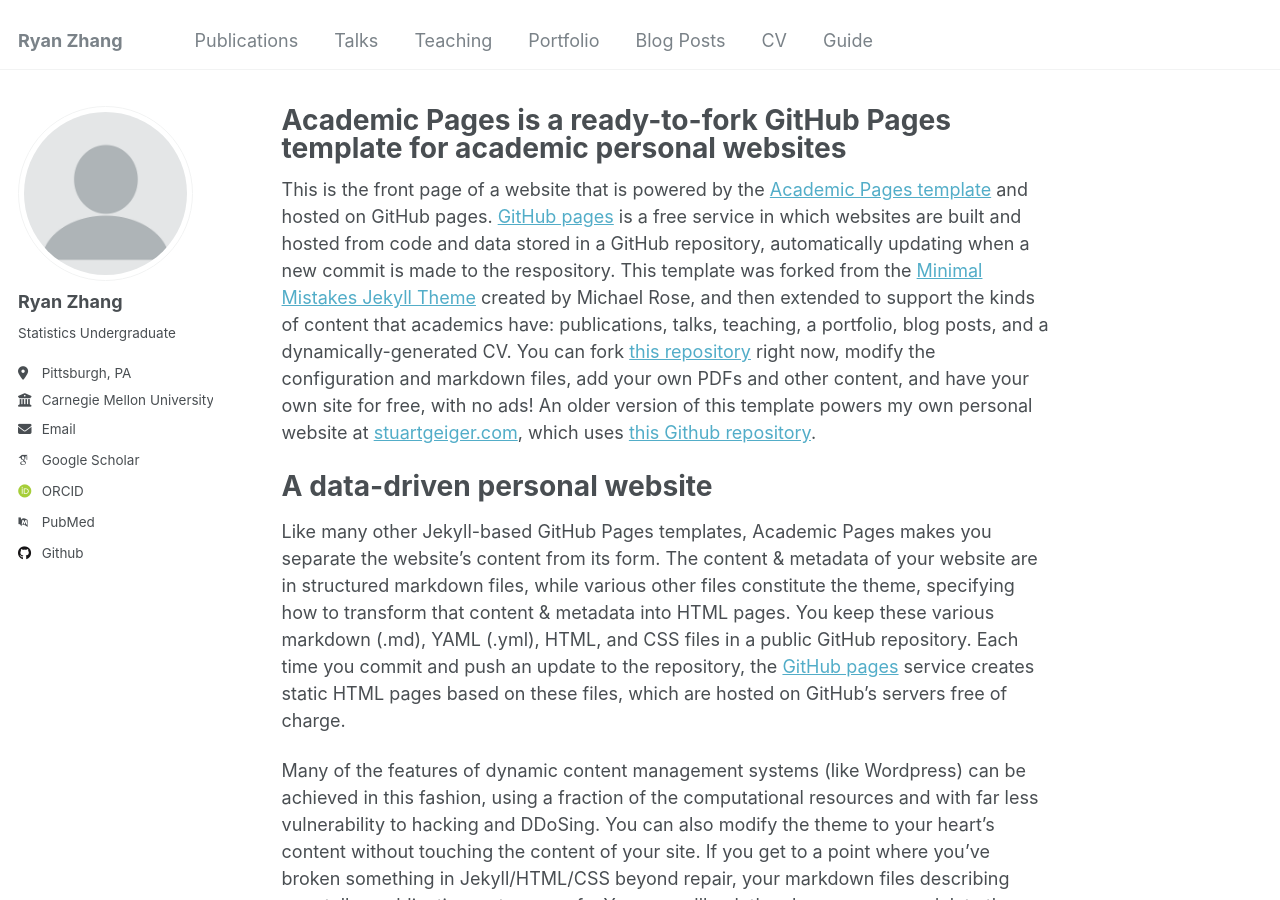
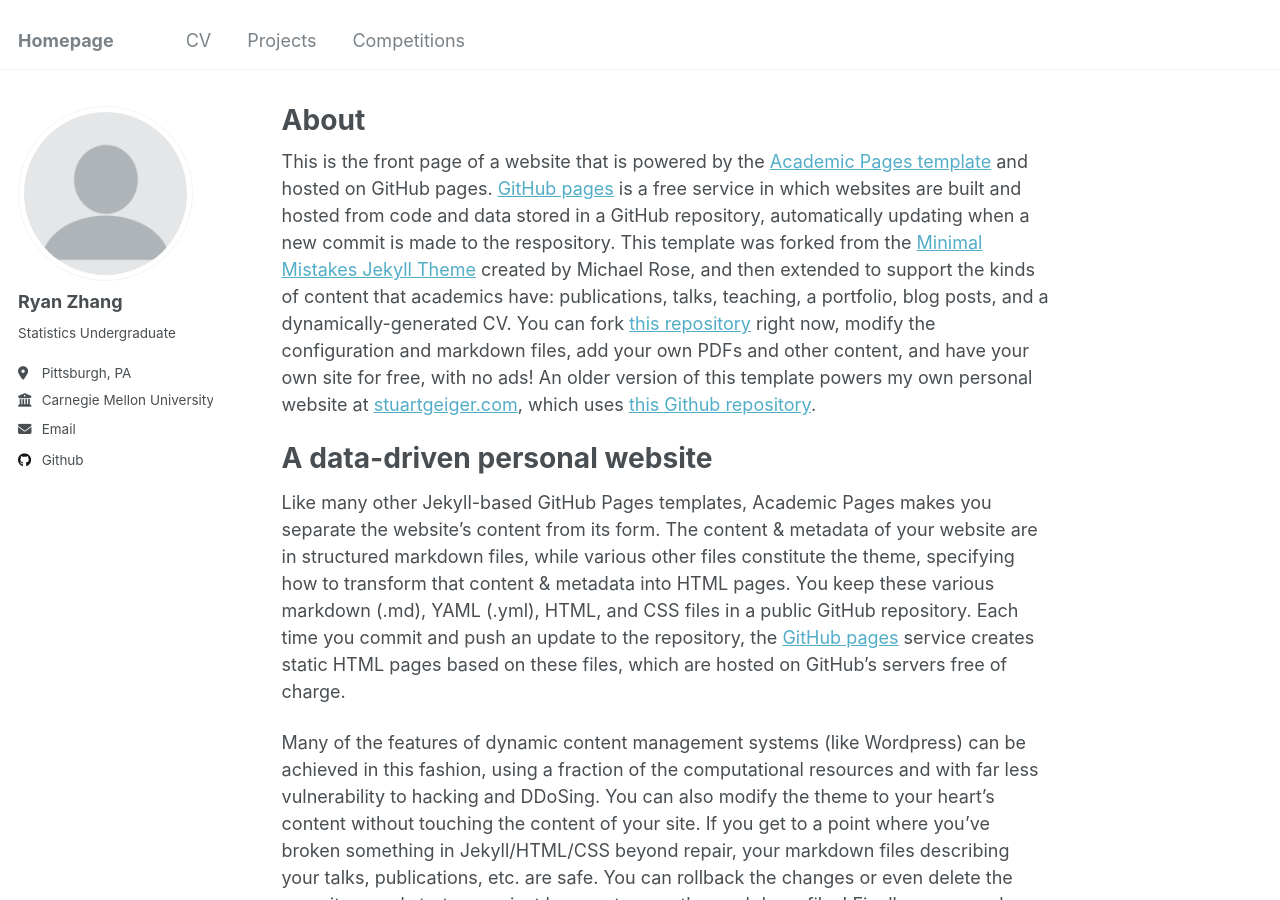
Before and after one commit to rzryanz00/rzryanz00.github.io, a Jekyll site: the page built from _pages/about.md, in a window 1280 px wide and 900 px high. Built offline with Jekyll 4.4.1, drawn with Linux system fonts in a browser that asks for light colours; some web fonts are replaced.

Commit message:
small edit

```diff
--- a/_config.yml
+++ b/_config.yml
@@ -8,7 +8,7 @@
 
 # Basic Site Settings
 locale                   : "en-US"
-title                    : "Ryan Zhang"
+title                    : "Homepage"
 title_separator          : "-"
 name                     : &name "YRyan Zhang"
 description              : &description "personal description"
@@ -32,11 +32,11 @@ author:
 
   # Academic websites
   arxiv            : # URL - Update with the correct link to your profile
-  googlescholar    : "https://scholar.google.com/citations?user=PS_CX0AAAAAJ"
+  googlescholar    : #"https://scholar.google.com/citations?user=PS_CX0AAAAAJ"
   impactstory      : # URL
-  orcid            : "http://orcid.org/yourorcidurl"
+  orcid            : #"http://orcid.org/yourorcidurl"
   semantic         : # URL
-  pubmed           : "https://www.ncbi.nlm.nih.gov/pubmed/?term=john+snow"
+  pubmed           : #"https://www.ncbi.nlm.nih.gov/pubmed/?term=john+snow"
   researchgate     : # URL
 
   # Repositories and software development
--- a/_data/navigation.yml
+++ b/_data/navigation.yml
@@ -5,23 +5,29 @@
 # prevent it from being included in the site.
 
 main:
-  - title: "Publications"
-    url: /publications/
+  #- title: "Publications"
+  #  url: /publications/
 
-  - title: "Talks"
-    url: /talks/
+  #- title: "Talks"
+  #  url: /talks/
 
-  - title: "Teaching"
-    url: /teaching/
+  #- title: "Teaching"
+  #  url: /teaching/
 
-  - title: "Portfolio"
-    url: /portfolio/
+  #- title: "Portfolio"
+  #  url: /portfolio/
 
-  - title: "Blog Posts"
-    url: /year-archive/
+  #- title: "Blog Posts"
+  #  url: /year-archive/
 
   - title: "CV"
     url: /cv/
 
-  - title: "Guide"
-    url: /markdown/
+  - title: "Projects"
+    url: /projects/
+
+  - title: "Competitions"
+    url: /Competitions/
+
+  #- title: "Guide"
+  #  url: /markdown/
--- a/_pages/about.md
+++ b/_pages/about.md
@@ -1,6 +1,6 @@
 ---
 permalink: /
-title: "Academic Pages is a ready-to-fork GitHub Pages template for academic personal websites"
+title: "About"
 author_profile: true
 redirect_from:
   - /about/
```
